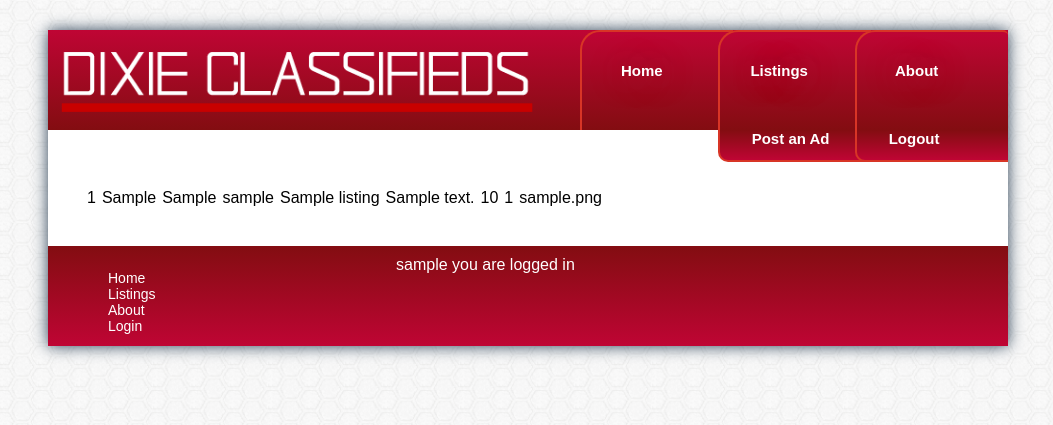
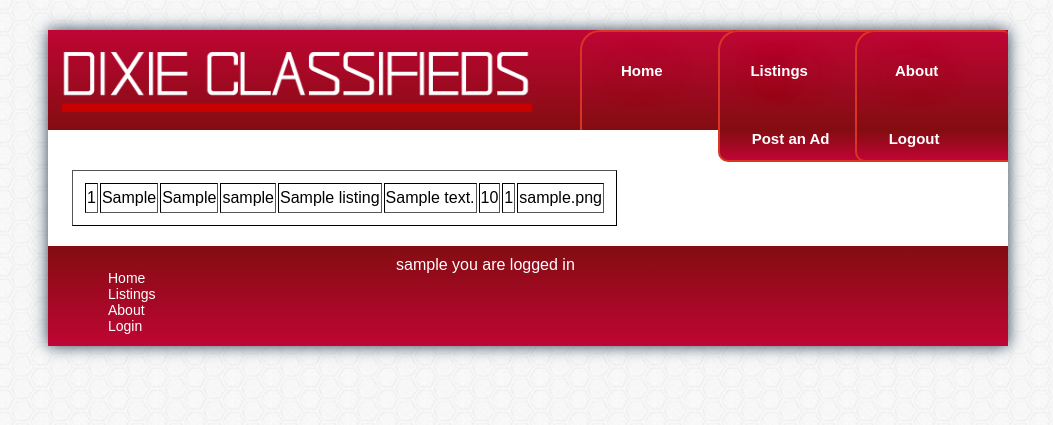
Before and after one commit to coltonmorris/phpClassifieds, a PHP site: page /listings.php in a window 1280 px wide. Shown: the top 425 px of the page, without its empty margins (112-1165 px from the left). Run offline with PHP 8.4, Linux system fonts and the light colour scheme; the visitor is signed in with stand-in values (Sample User, id 1); tables that the repository leaves empty or names only in its code hold one stand-in row (values such as "Sample post"); some libraries are stand-ins or nearby versions.

Commit message:
for viewing sake

```diff
--- a/class/main.css
+++ b/class/main.css
@@ -116,7 +116,7 @@ label{
 }
 .listing{
 	padding:10px;
-	border-color:transparent;
+	border-color:#000;
 }
 .listing td{
 	padding:5px 1px 5px 1px;
```
